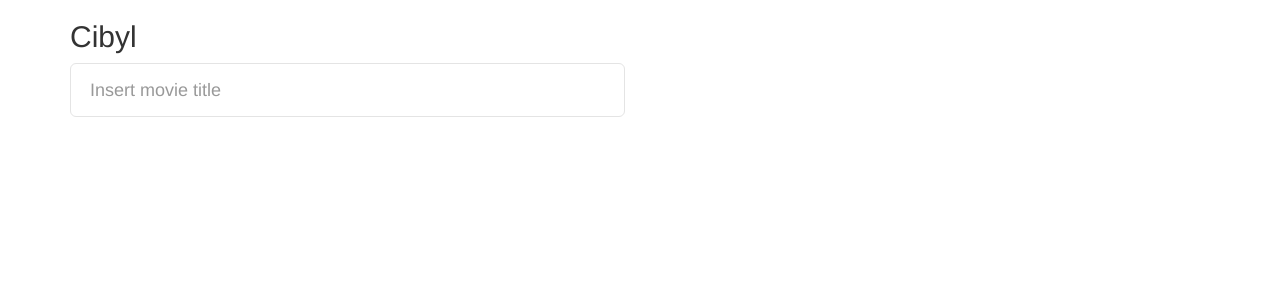
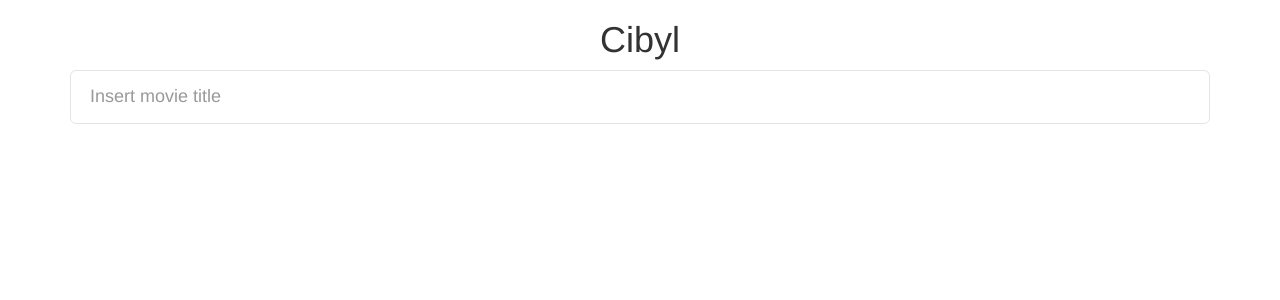
Before and after one commit to korabum/movie-recommender, a PHP site: page / in a window 1280 px wide. Shown: the top 300 px of the page. Run offline with PHP 8.4, Linux system fonts and the light colour scheme.

Commit message:
Polishing

```diff
--- a/index.php
+++ b/index.php
@@ -25,6 +25,8 @@ if (isset($_GET['title'])) {
 	if ($json["status"] == 0) {
 		$main_title = $json["title"];
 		$main_plot = $json["plot"];
+		$main_genre = $json["genre"];
+		$main_rating = $json["rating"];
 
 		$url = $base_url . 'get-similar-movies/' . $json["title"];
 		$url = str_replace(" ","%20",$url);
@@ -37,13 +39,13 @@ if (isset($_GET['title'])) {
 		if ($json["status"] == 0) {
 			$similar_movies = $json["movies"];
 		} else if ($json["status"] == 404) {
-			print_r("Not Found");
+			$message = "No similar movies";
 		}
 
 	} else if ($json["status"] == 1) {
 		$movies = $json["movies"];
 	} else if ($json["status"] == 404) {
-		print_r("Not Found");
+		$message = "Movie not found";
 	}
 
 }
@@ -63,8 +65,8 @@ if (isset($_GET['title'])) {
 <div class="container">
 
 	<div class="row">
-        <div class="col-md-6">
-    		<h2>Cibyl</h2>
+        <div class="col-md-12">
+    		<h1 class="title">Cibyl</h1>
             <div id="custom-search-input">
                 <div class="input-group col-md-12">
 
@@ -83,24 +85,27 @@ if (isset($_GET['title'])) {
 			echo '<div class="list-group-item">';
 			echo '<h4 class="list-group-item-heading">'.$main_title.'</h4>';
 			echo '<p class="list-group-item-text">'.$main_plot.'</p>';
+			echo '<p class="list-group-item-text"><strong>'.$main_genre.'</strong></p>';
+			echo '<p class="list-group-item-text">Rating: '.$main_rating.'</p>';
 			echo '</div>';
 		echo '</div>';
-
+		if (isset($similar_movies)) {
 			echo '<h3>Similar Movies</h3>';
 			echo '<div class="list-group">';
 			foreach (array_reverse($similar_movies) as $movie) {
 				echo '<div class="list-group-item">';
 				echo '<h4 class="list-group-item-heading">'.$movie["title"].'</h4>';
 				echo '<p class="list-group-item-text">'.$movie["plot"].'</p>';
-			echo '<p class="list-group-item-text">Genre: '.$movie["genre"].'</p>';
+				echo '<p class="list-group-item-text"><strong>'.$movie["genre"].'</strong></p>';
 				echo '<p class="list-group-item-text">Rating: '.$movie["rating"].'</p>';
 				echo '</div>';
 			}
 			echo '</div>';
 		}
+	}
 
 	if (isset($movies)) {
-		echo '<div class="row"';
+		echo '<div class="col-md-12"';
 		echo '<div class="list-group">';
 		foreach ($movies as $movie) {
 			echo '<a href="./?title='.urlencode($movie["title"]).'" class="list-group-item">'.$movie["title"].'</button>';
@@ -108,6 +113,10 @@ if (isset($_GET['title'])) {
 		echo "</div>";
 		echo "</div>";
 	}
+
+	if (isset($message)) {
+		echo '<div class="col-md-12 alert alert-danger"><p>'.$message.'</p></div>';
+	}
 ?>
 </div>
 </body>
--- a/style.css
+++ b/style.css
@@ -34,3 +34,7 @@
 .list-group-item {
 	padding: 20px;
 }
+
+.title {
+    text-align: center;
+}
```
Lines whose indentation alone changed are shown as unchanged.
